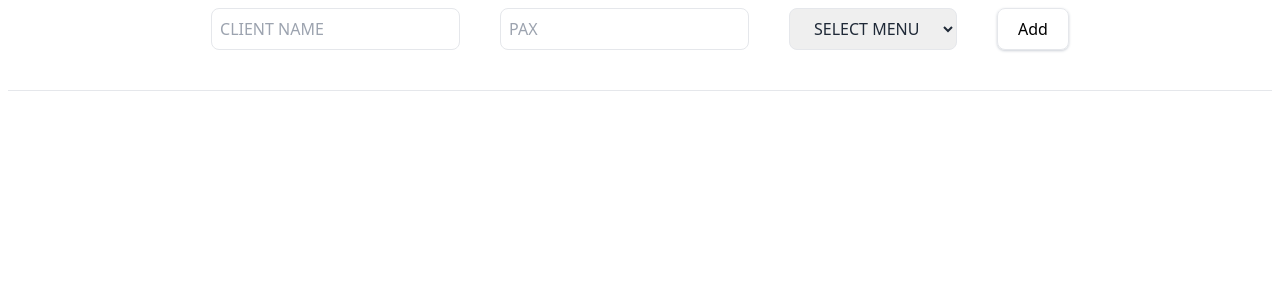
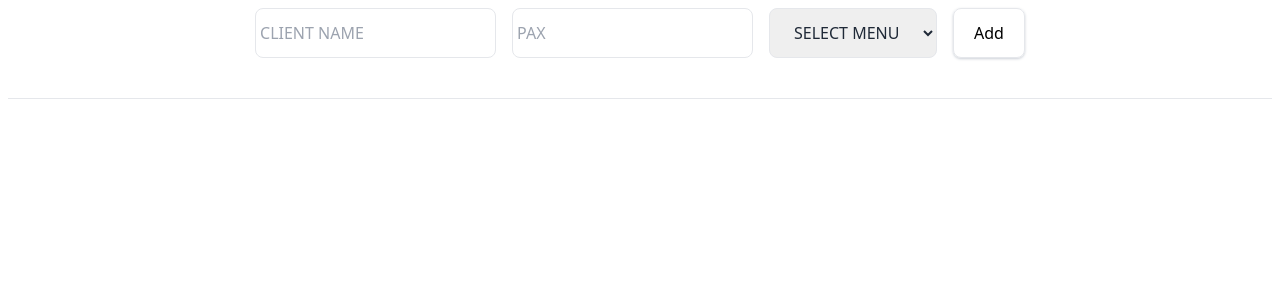
Before and after one commit to PritamMaharjan86/Menu-tracker, a React (Create React App) app in the folder Client/: page / in a window 1280 px wide. Shown: the top 300 px of the page. Built offline with nearby package versions, Linux system fonts and the light colour scheme.

Commit message:
update input section

```diff
--- a/Client/src/components/Input.js
+++ b/Client/src/components/Input.js
@@ -1,13 +1,14 @@
 import React from "react";
 
-const Input = ({ form, setForm }) => {
+const Input = ({ form, setForm, handleSubmit }) => {
   return (
     <div className="flex flex-row gap-10 justify-center">
+      <form className="flex flex-row gap-4" onSubmit={handleSubmit}>
         <input
           type="text"
           placeholder="Client Name"
           value={form.clientName}
-        className="p-2 border rounded-lg text-gray-800 uppercase"
+          className="py-2 px-1 border rounded-lg text-gray-800 uppercase"
           onChange={(e) => setForm({ ...form, clientName: e.target.value })}
         />
 
@@ -15,13 +16,13 @@ const Input = ({ form, setForm }) => {
           type="number"
           placeholder="Pax"
           value={form.pax}
-        className="p-2 border rounded-lg text-gray-800 uppercase "
+          className="py-2 px-1  border rounded-lg text-gray-800 uppercase "
           onChange={(e) => setForm({ ...form, pax: Number(e.target.value) })}
         />
 
         <select
           value={form.menuName}
-        className="px-5 py-2  border rounded-lg text-gray-800 uppercase "
+          className="px-5 py-3  border rounded-lg text-gray-800 uppercase "
           onChange={(e) => setForm({ ...form, menuName: e.target.value })}>
           <option value="">Select Menu</option>
           <option value="A">A</option>
@@ -31,9 +32,12 @@ const Input = ({ form, setForm }) => {
           <option value="E">E</option>
         </select>
 
-      <button className="border rounded-lg shadow shadow-gray-300 px-5 py-2 ">
+        <button
+          type="submit"
+          className="border rounded-lg shadow shadow-gray-300 px-5 py-2 active:scale-95">
           Add
         </button>
+      </form>
     </div>
   );
 };
```
Lines whose indentation alone changed are shown as unchanged.
